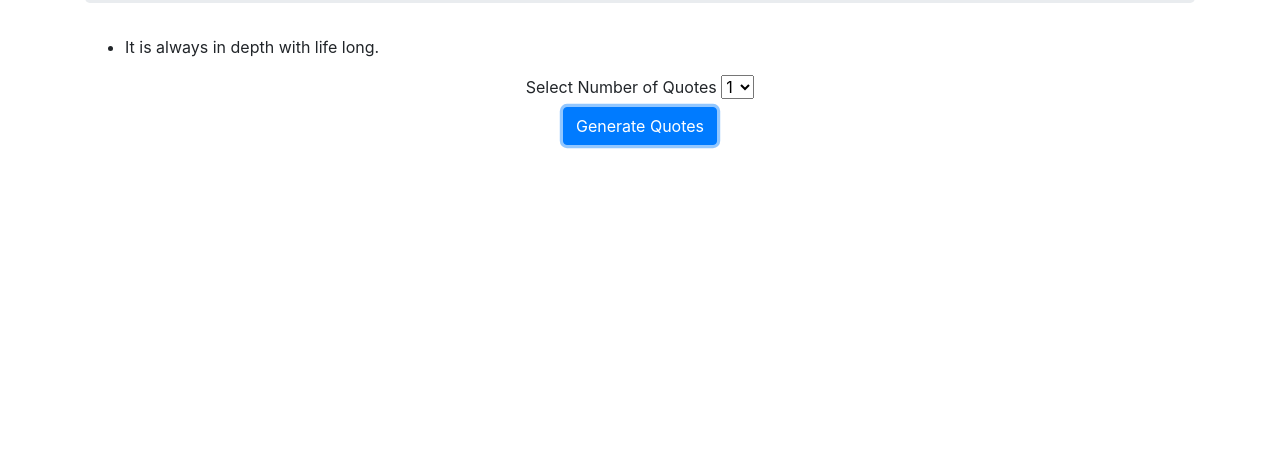
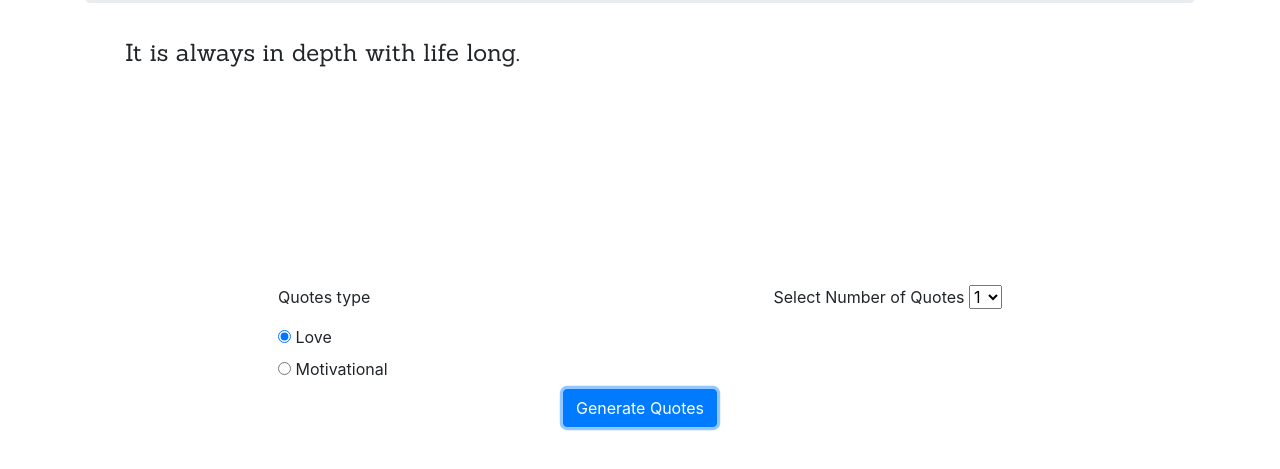
Before and after one commit to Hassanraja447/random-quote-generator, a plain HTML site: page index.html in a window 1280 px wide. Both pictures are taken after a click on the button "Generate Quotes". Shown: the part 181-650 px from the top of the page. Drawn offline with nearby package versions, Linux system fonts and the light colour scheme.

Commit message:
can select two types of quotes (love/motivation)

```diff
--- a/index.html
+++ b/index.html
@@ -14,6 +14,10 @@
       href="https://stackpath.bootstrapcdn.com/bootstrap/4.3.1/css/bootstrap.min.css"
       integrity="sha384-ggOyR0iXCbMQv3Xipma34MD+dH/1fQ784/j6cY/iJTQUOhcWr7x9JvoRxT2MZw1T"
       crossorigin="anonymous"
+    />
+    <link
+      href="https://fonts.googleapis.com/css?family=Sanchez&display=swap"
+      rel="stylesheet"
     />
     <link rel="stylesheet" href="style.css" />
   </head>
@@ -39,7 +43,25 @@
         </div>
       </div>
       <div class="row">
-        <div class="col text-center">
+        <div class="col d-flex justify-content-around">
+          <div class="quotes__type">
+            <p>Quotes type</p>
+            <div>
+              <input type="radio" id="love" name="type" value="love" checked />
+              <label for="love">Love</label>
+            </div>
+
+            <div>
+              <input
+                type="radio"
+                id="motivation"
+                name="type"
+                value="motivation"
+              />
+              <label for="motivation">Motivational</label>
+            </div>
+          </div>
+          <div>
             <label for="quotesCount">Select Number of Quotes</label>
             <select name="quotesNumber" id="quotesCount">
               <option value="1">1</option>
@@ -48,6 +70,7 @@
               <option value="4">4</option>
               <option value="5">5</option>
             </select>
+          </div>
         </div>
       </div>
       <div class="row">
--- a/script.js
+++ b/script.js
@@ -1,4 +1,4 @@
-let quotes = {
+let loveQuotes = {
   beginning: [
     "Don't bother yourself",
     "Something you missed",
@@ -24,9 +24,36 @@ let quotes = {
     "with life long."
   ]
 };
+let motivationQuotes = {
+  beginning: [
+    "Love is life",
+    "You don't have to do ",
+    "Work hard until",
+    "No one ever has a chance",
+    "In your entire life",
+    "Danger in life and life "
+  ],
+  middle: [
+    "coming to end",
+    "since than",
+    "to get hard on yourself",
+    "in life",
+    "you will see",
+    "fafe and tagpe"
+  ],
+  end: [
+    "fafe adfe.",
+    "to be sure.",
+    "again.",
+    "be youself.",
+    "your time will come.",
+    "with life long."
+  ]
+};
 let min = 0;
 let max = 5;
 let numberOfQuotes = 1;
+let radioBtn = document.getElementsByName("type");
 let generateQuoteBtn = document.querySelector("#generate-quote");
 let quotesList = document.querySelector(".quotes__list");
 let quotesListContainer = document.querySelector(".quotes__container");
@@ -34,29 +61,20 @@ let quotesListContainer = document.querySelector(".quotes__container");
 const generateRandomNumber = () => {
   return Math.floor(Math.random() * (max - min + 1)) + min;
 };
-const generateQuote = () => {
+const generateQuote = quotes => {
   let quoteEl = document.createElement("li");
+  quoteEl.classList.add("quotes__item");
   quoteEl.innerHTML = `${quotes.beginning[generateRandomNumber()]}  ${
     quotes.middle[generateRandomNumber()]
   } ${quotes.end[generateRandomNumber()]}`;
   return quoteEl;
 };
 /// Function to generate quotes by joining three sentence fragments
-const getQuotes = numberOfQuotes => {
-  console.log(numberOfQuotes);
-  // if(numberOfQuotes === 1) {
-  //   quoteEl = `${quotes.beginning[generateRandomNumber()]}  ${
-  //     quotes.middle[generateRandomNumber()]
-  //     } ${quotes.end[generateRandomNumber()]}`;
-  //   quotesList.appendChild(quoteEl);
-  //   return quotesList;
-  // }
-  // if (numberOfQuotes > 1) {
+const getQuotes = (numberOfQuotes, quotes) => {
   for (let i = 0; i < numberOfQuotes; i++) {
-    quotesList.appendChild(generateQuote());
+    quotesList.appendChild(generateQuote(quotes));
   }
   return quotesList;
-  // }
 };
 let dropdown = document.querySelector("#quotesCount");
 dropdown.addEventListener("change", e => {
@@ -66,5 +84,11 @@ dropdown.addEventListener("change", e => {
 /// Button to generate quotes on click
 generateQuoteBtn.addEventListener("click", () => {
   quotesList.innerHTML = "";
-  quotesListContainer.appendChild(getQuotes(numberOfQuotes));
+  if (radioBtn[1].checked) {
+    quotesListContainer.appendChild(
+      getQuotes(numberOfQuotes, motivationQuotes)
+    );
+  } else {
+    quotesListContainer.appendChild(getQuotes(numberOfQuotes, loveQuotes));
+  }
 });
--- a/style.css
+++ b/style.css
@@ -1,3 +1,14 @@
 .body {
   font-family: "Roboto", sans-serif;
 }
+.quotes__container {
+  height: 250px;
+}
+.quotes__list {
+  list-style: none;
+}
+.quotes__item {
+  font-size: 24px;
+  font-family: "Sanchez", serif;
+  line-height: 1.5;
+}
```
Lines whose indentation alone changed are shown as unchanged.
